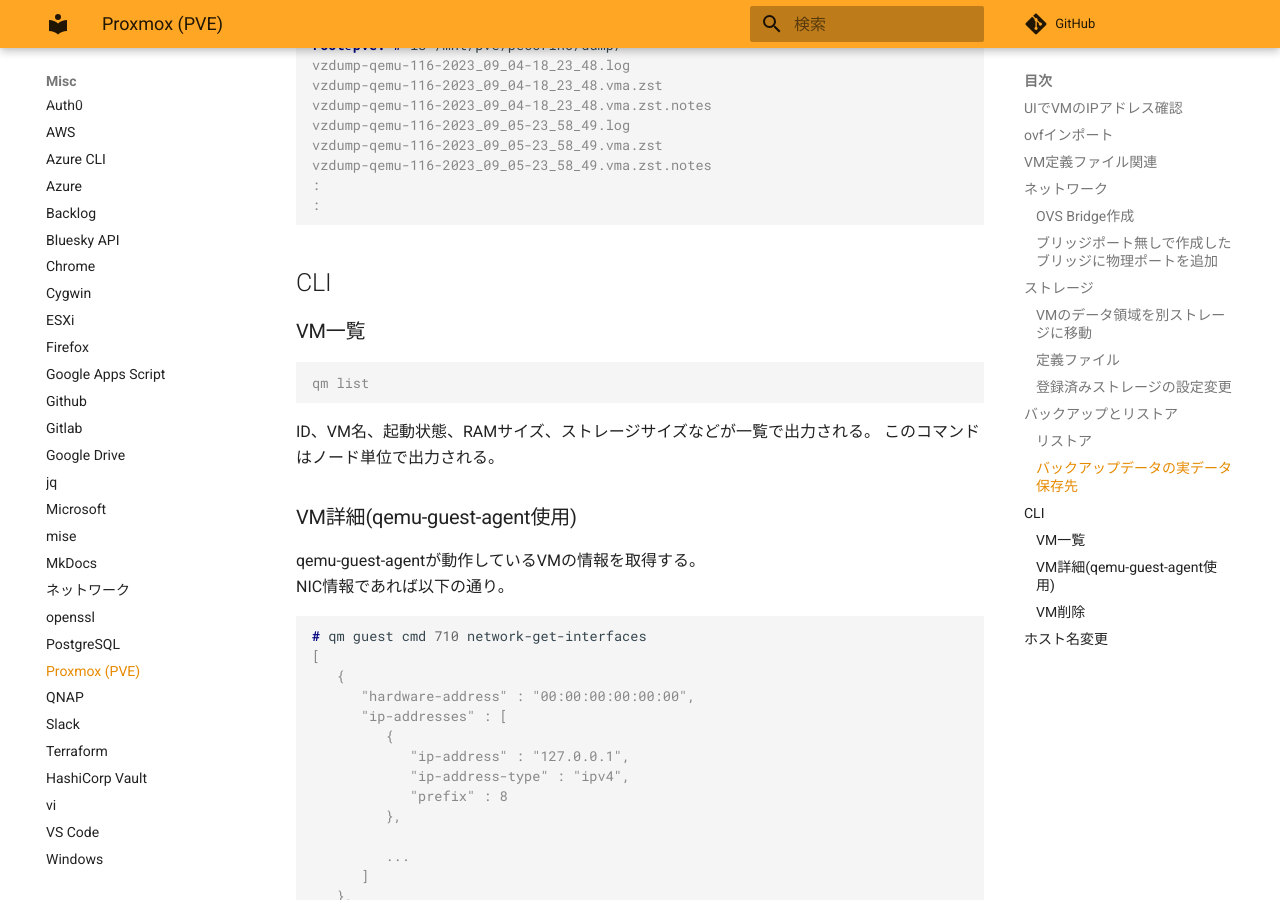
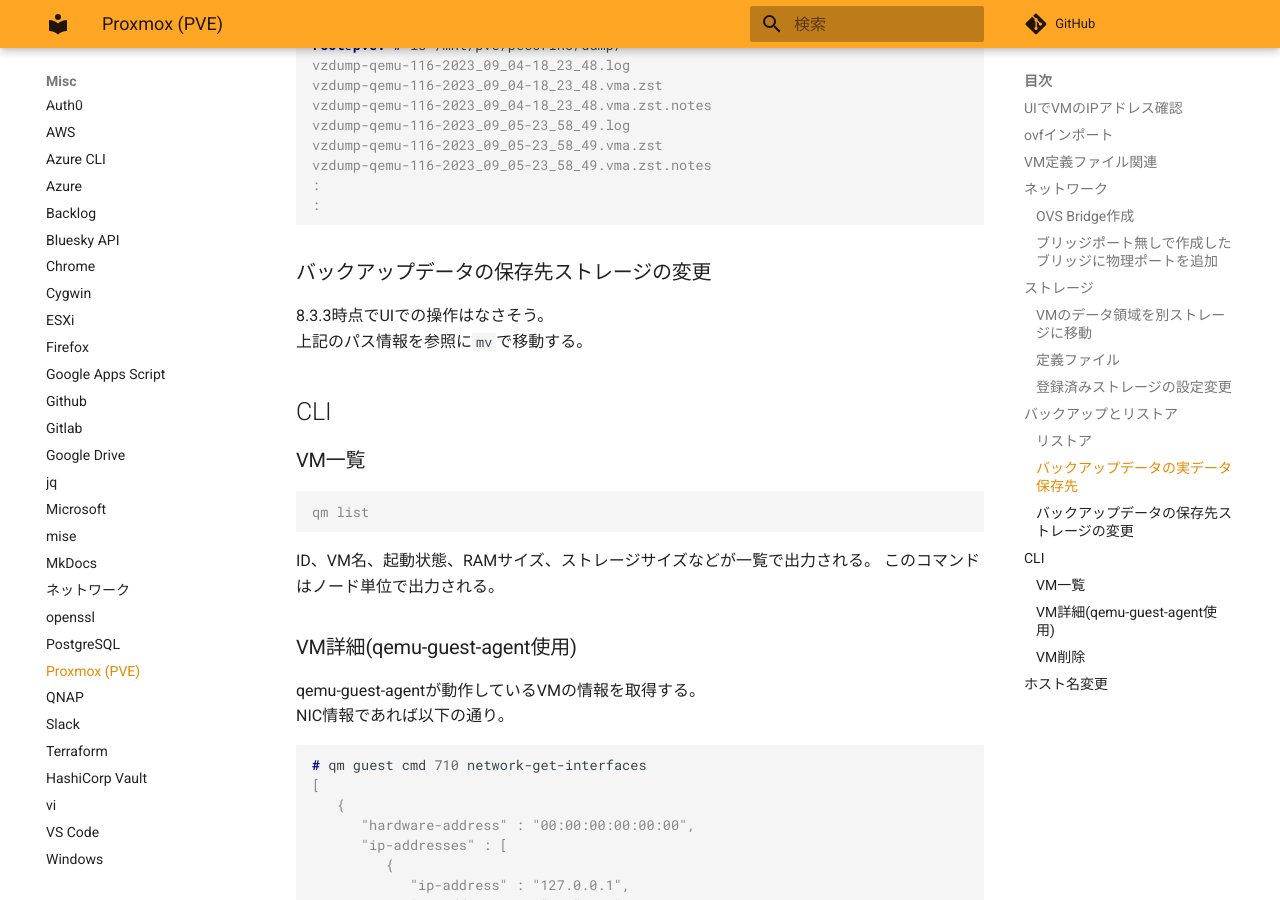
Before and after one commit to zaki-lknr/docs, an MkDocs documentation site: the page built from docs/Misc/proxmox.md, in a window 1280 px wide and 900 px high, scrolled down 3945 px. Built offline with MkDocs 1.6.1 and Material for MkDocs 9.7.7, drawn with Linux system fonts in a browser that asks for light colours; comment, search, counter and statistics services are not loaded.

Commit message:
add: misc/proxmox: バックアップデータのストレージ移動

````diff
--- a/docs/Misc/proxmox.md
+++ b/docs/Misc/proxmox.md
@@ -184,6 +184,11 @@ vzdump-qemu-116-2023_09_05-23_58_49.vma.zst.notes
 :
 ```
 
+### バックアップデータの保存先ストレージの変更
+
+8.3.3時点でUIでの操作はなさそう。
+上記のパス情報を参照に`mv`で移動する。
+
 ## CLI
 
 ### VM一覧
````
